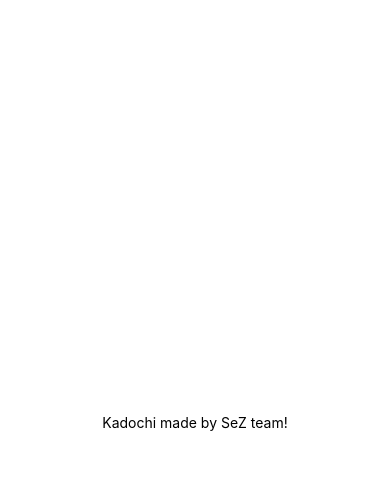
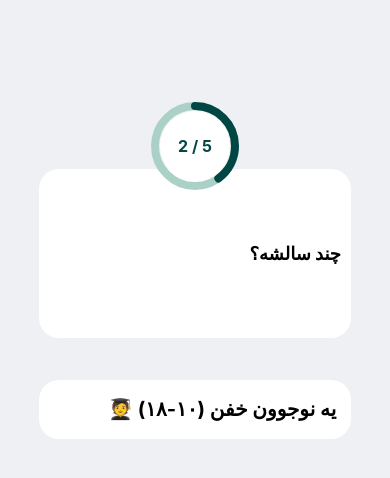
Before and after one commit to SeZ-Group/Kadochi, a React Native app: screen / in a window 390 px wide. Shown: the top 478 px of the page. Built offline with nearby package versions, Linux system fonts and the light colour scheme.

Commit message:
initialize question page

```diff
--- a/App.js
+++ b/App.js
@@ -1,13 +1,14 @@
 import { StatusBar } from 'expo-status-bar';
 import { StyleSheet, Text, View } from 'react-native';
+import Questions from './app/screens/Questions';
 
 export default function App() {
-  return (
-    <View style={styles.container}>
-      <Text>Kadochi made by SeZ team!</Text>
-      <StatusBar style="auto" />
-    </View>
-  );
+  return <Questions />;
+    // <View style={styles.container}>
+    //   <Text>Kadochi made by SeZ team!</Text>
+    //   <StatusBar style="auto" />
+    // </View>
+
 }
 
 const styles = StyleSheet.create({
--- a/app.json
+++ b/app.json
@@ -17,12 +17,12 @@
     },
     "android": {
       "adaptiveIcon": {
-        "foregroundImage": "./assets/adaptive-icon.png",
+        "foregroundImage": "./app/assets/adaptive-icon.png",
         "backgroundColor": "#ffffff"
       }
     },
     "web": {
-      "favicon": "./assets/favicon.png"
+      "favicon": "./app/assets/favicon.png"
     }
   }
 }
--- /dev/null
+++ b/app/assets/Colors.js
@@ -0,0 +1,5 @@
+export const Colors = {
+    primary: '#004643',
+    secondary: '#ABD1C6',
+    background: '#EFF0F3',
+  };
--- /dev/null
+++ b/app/components/ProgressBar.js
@@ -0,0 +1,88 @@
+import React, { useEffect, useRef } from 'react'
+import { View, StyleSheet, Animated} from 'react-native'
+import Svg, { Circle } from 'react-native-svg';
+import { Colors } from '../assets/Colors';
+
+function ProgressBar({ questionNumber = 2, questionCounts = 5 }) {
+    const animatedValue = useRef(new Animated.Value(0)).current;
+    const percentage = questionNumber*100/questionCounts;
+
+    useEffect(() => {
+        Animated.timing(animatedValue, {
+            toValue: percentage,
+            duration: 800, // مدت زمان انیمیشن (میلی‌ثانیه)
+            useNativeDriver: false,
+        }).start();
+    }, [percentage]);
+
+    const radius = 40; // شعاع دایره (اندازه داخل دایره)
+    const strokeWidth = 8;
+    const circumference = 2 * Math.PI * radius;
+
+    const strokeDashoffset = animatedValue.interpolate({
+        inputRange: [0, 100],
+        outputRange: [circumference, 0], // برای نمایش مقدار درصد
+    });
+
+    return (
+        <View style={styles.container}>
+            <Svg width={90} height={90} viewBox="0 0 90 90">
+                {/* دایره پس‌زمینه */}
+                <Circle
+                    cx="45"
+                    cy="45"
+                    r={radius}
+                    stroke={Colors.secondary}
+                    strokeWidth={strokeWidth}
+                    fill="none"
+                />
+                {/* دایره متحرک پیشرفت */}
+                <AnimatedCircle
+                    cx="45"
+                    cy="45"
+                    r={radius}
+                    stroke={Colors.primary}
+                    strokeWidth={strokeWidth}
+                    fill="none"
+                    strokeDasharray={circumference}
+                    strokeDashoffset={strokeDashoffset}
+                    strokeLinecap="round"
+                    rotation="-90"
+                    origin="45,45"
+                />
+            </Svg>
+
+            {/* دایره داخلی سفید */}
+            <View style={styles.innerCircle}>
+                <Animated.Text style={styles.text}>{questionNumber} / {questionCounts}</Animated.Text>
+            </View>
+        </View>
+    );
+};
+
+const AnimatedCircle = Animated.createAnimatedComponent(Circle);
+
+const styles = StyleSheet.create({
+    container: {
+        width: 90,
+        height: 90,
+        alignItems: 'center',
+        justifyContent: 'center',
+    },
+    innerCircle: {
+        position: 'absolute',
+        width: 70,
+        height: 70,
+        borderRadius: 100,
+        backgroundColor: '#FFF',
+        alignItems: 'center',
+        justifyContent: 'center',
+    },
+    text: {
+        fontSize: 16,
+        fontWeight: 'bold',
+        color: Colors.primary,
+    },
+});
+
+export default ProgressBar
--- /dev/null
+++ b/app/components/TextBox.js
@@ -0,0 +1,32 @@
+import React from 'react'
+import { View, StyleSheet, Text } from 'react-native';
+
+
+function TextBox({ text = '', fontSize = 20 }) {
+  return (
+    <View style={styles.textBox}>
+      <Text style={[styles.text, { fontSize }]}>{text}</Text>
+    </View>
+  )
+}
+
+const styles = StyleSheet.create({
+  textBox: {
+      backgroundColor: '#FFFFFF',
+      borderRadius: 20,
+      alignItems: 'right',
+      justifyContent: 'center',
+      flex: 1,
+      width: '100%',
+      height: '100%',
+  },
+  text: {
+      padding: 10,
+      fontSize: 18,
+      color: '#000',
+      fontWeight: 'bold',
+      textAlign: 'right',
+  },
+});
+
+export default TextBox;
--- /dev/null
+++ b/app/screens/Questions.js
@@ -0,0 +1,57 @@
+import React from 'react';
+import { View, StyleSheet } from 'react-native';
+import { Colors } from '../assets/Colors';
+import ProgressBar from '../components/ProgressBar';
+import TextBox from '../components/TextBox';
+
+function Questions() {
+    return (
+        <View style={styles.container}>
+            <View style={styles.progressBar}>
+                <ProgressBar />
+            </View>
+
+            <View style={styles.questionBoxContainer}>
+                <TextBox text="چند سالشه؟" fontSize={18}/>
+            </View>
+
+            <View style={styles.answerBoxContainer}>
+                <TextBox text=" یه نوجوون خفن (۱۰-۱۸) 🧑‍🎓" fontSize={20}/>
+            </View>
+        </View>
+    );
+}
+
+const styles = StyleSheet.create({
+    container: {
+        flex: 1,
+        backgroundColor: Colors.background,
+        alignItems: 'center',
+        justifyContent: 'flex-start',
+    },
+    progressBar: {
+        alignItems: 'center',
+        justifyContent: 'center',
+        position: 'absolute',
+        top: '12%',
+        zIndex: 2,
+    },
+    questionBoxContainer: {
+        alignItems: 'center',
+        position: 'absolute',
+        top: '20%',
+        zIndex: 1,
+        width: '80%',
+        height: '20%',
+    },
+    answerBoxContainer: {
+        alignItems: 'center',
+        position: 'absolute',
+        top: '45%',
+        zIndex: 1,
+        width: '80%',
+        height: '7%',
+    },
+});
+
+export default Questions;
--- a/package.json
+++ b/package.json
@@ -13,7 +13,10 @@
     "expo": "~52.0.38",
     "expo-status-bar": "~2.0.1",
     "react": "18.3.1",
-    "react-native": "0.76.7"
+    "react-circular-progressbar": "^2.2.0",
+    "react-native": "0.76.7",
+    "react-native-circular-progress-indicator": "^4.4.2",
+    "react-native-svg": "^15.11.2"
   },
   "devDependencies": {
     "@babel/core": "^7.20.0"
```
Also changed, not shown: eas.json (added, +21 -0 lines), app/screens/Result.js (added), app/screens/Welcome.js (added), 2 other files (tests, documents, lock files or other folders).
